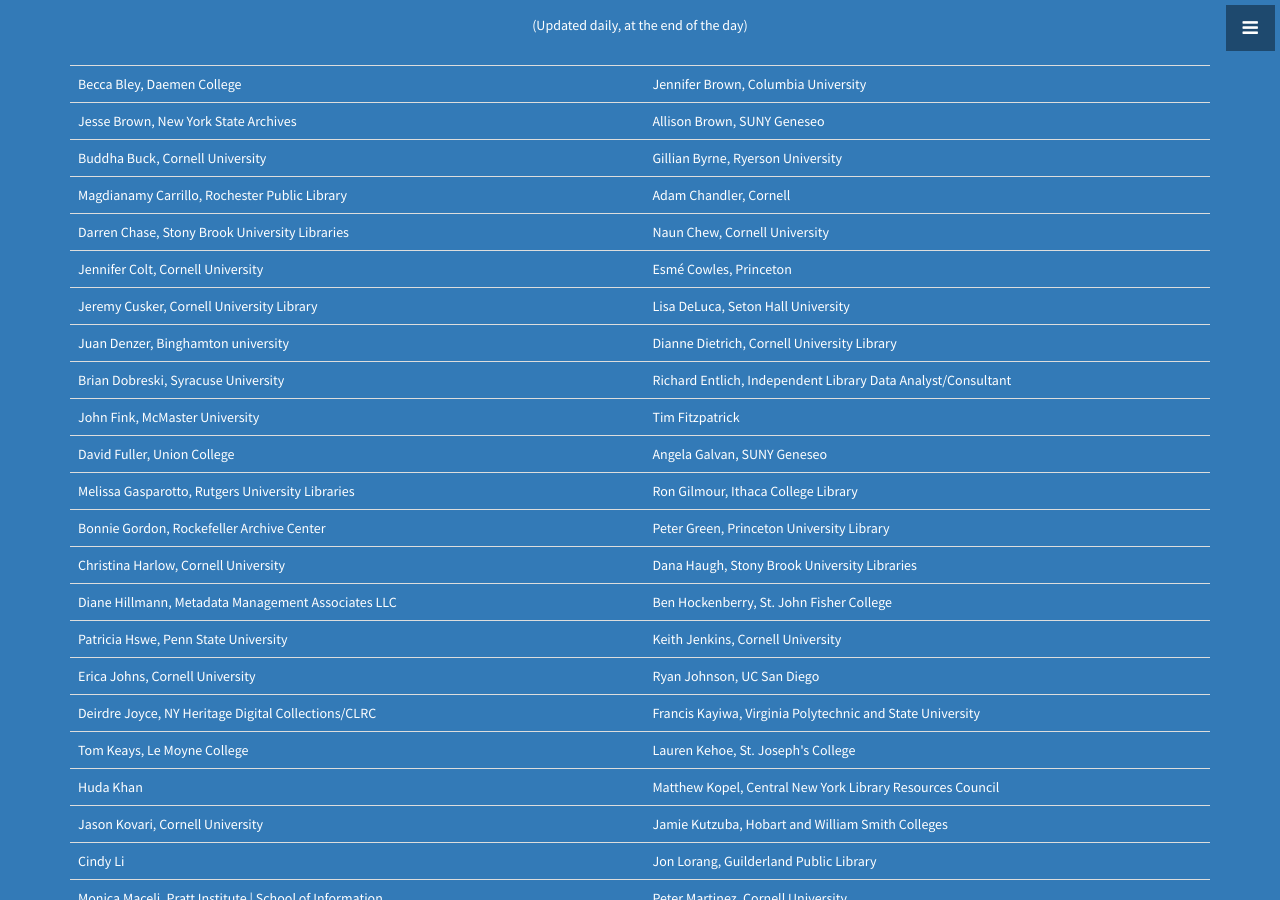
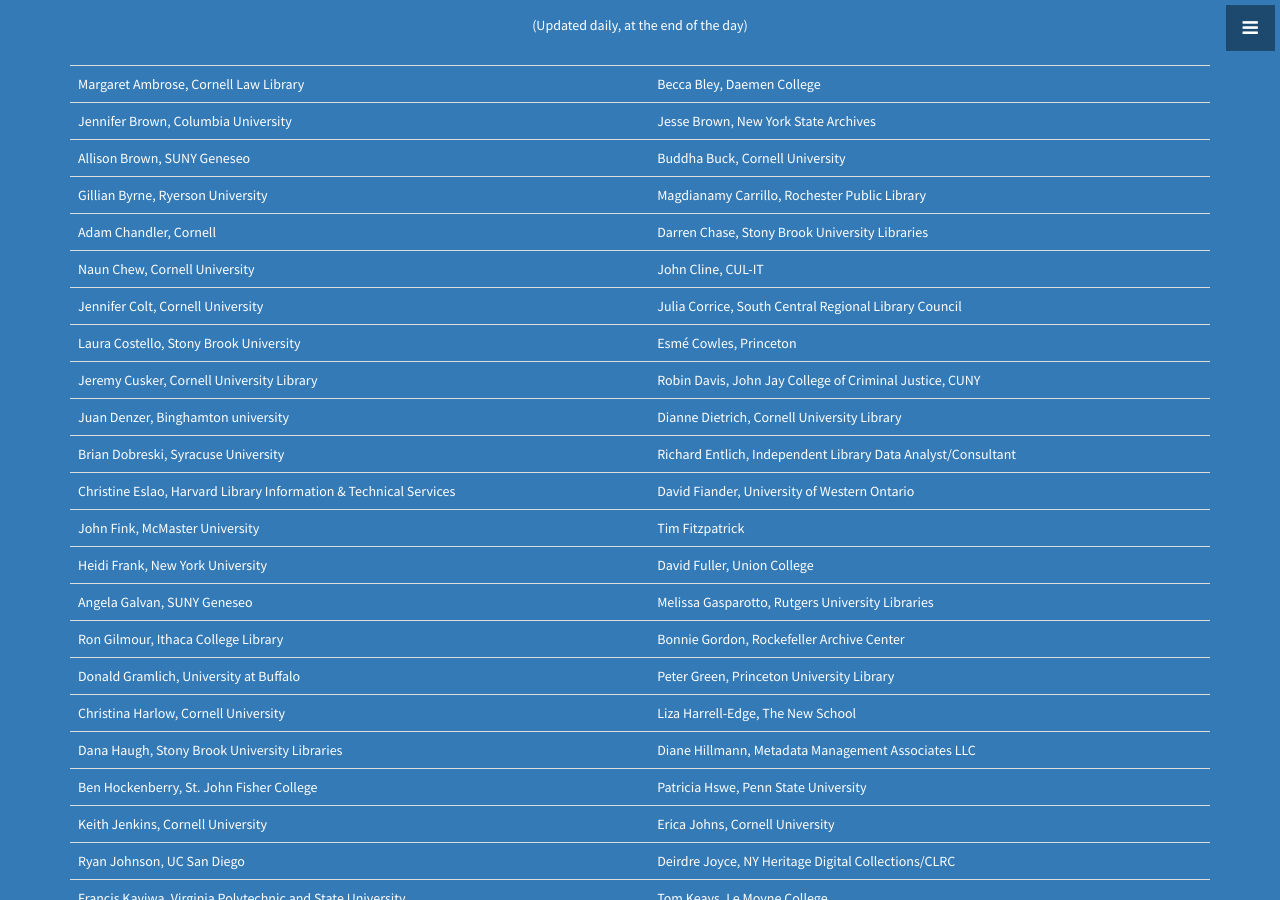
Before and after one commit to code4libNYS/2016, a Jekyll site: the page built from index.html, in a window 1280 px wide and 900 px high, scrolled down 5249 px. Built offline with Jekyll 4.4.1, drawn with Linux system fonts in a browser that asks for light colours; some of the changed text lies outside the part shown.

Commit message:
updated list of participants

```diff
--- a/_includes/participants.html
+++ b/_includes/participants.html
@@ -11,44 +11,52 @@
       <table class="table">
         <tbody>
           <tr>
-            <tr><td>Becca Bley, Daemen College</td> <td>Jennifer Brown, Columbia University</td></tr>
-            <tr><td>Jesse Brown, New York State Archives</td> <td>Allison Brown, SUNY Geneseo</td></tr>
-            <tr><td>Buddha Buck, Cornell University</td> <td>Gillian Byrne, Ryerson University</td></tr>
-            <tr><td>Magdianamy Carrillo, Rochester Public Library</td> <td>Adam Chandler, Cornell</td></tr>
-            <tr><td>Darren Chase, Stony Brook University Libraries</td> <td>Naun Chew, Cornell University</td></tr>
-            <tr><td>Jennifer Colt, Cornell University</td> <td>Esmé Cowles, Princeton</td></tr>
-            <tr><td>Jeremy Cusker, Cornell University Library</td> <td>Lisa DeLuca, Seton Hall University</td></tr>
+            <tr><td>Margaret Ambrose, Cornell Law Library</td> <td>Becca Bley, Daemen College</td></tr>
+            <tr><td>Jennifer Brown, Columbia University</td> <td>Jesse Brown, New York State Archives</td></tr>
+            <tr><td>Allison Brown, SUNY Geneseo</td> <td>Buddha Buck, Cornell University</td></tr>
+            <tr><td>Gillian Byrne, Ryerson University</td> <td>Magdianamy Carrillo, Rochester Public Library</td></tr>
+            <tr><td>Adam Chandler, Cornell</td> <td>Darren Chase, Stony Brook University Libraries</td></tr>
+            <tr><td>Naun Chew, Cornell University</td> <td>John Cline, CUL-IT</td></tr>
+            <tr><td>Jennifer Colt, Cornell University</td> <td>Julia Corrice, South Central Regional Library Council</td></tr>
+            <tr><td>Laura Costello, Stony Brook University</td> <td>Esmé Cowles, Princeton</td></tr>
+            <tr><td>Jeremy Cusker, Cornell University Library</td> <td>Robin Davis, John Jay College of Criminal Justice, CUNY</td></tr>
             <tr><td>Juan Denzer, Binghamton university</td> <td>Dianne Dietrich, Cornell University Library</td></tr>
             <tr><td>Brian Dobreski, Syracuse University</td> <td>Richard Entlich, Independent Library Data Analyst/Consultant</td></tr>
+            <tr><td>Christine Eslao, Harvard Library Information &amp; Technical Services</td><td>David Fiander, University of Western Ontario</td></tr>
             <tr><td>John Fink, McMaster University</td> <td>Tim Fitzpatrick</td></tr>
-            <tr><td>David Fuller, Union College</td> <td>Angela Galvan, SUNY Geneseo</td></tr>
-            <tr><td>Melissa Gasparotto, Rutgers University Libraries</td> <td>Ron Gilmour, Ithaca College Library</td></tr>
-            <tr><td>Bonnie Gordon, Rockefeller Archive Center</td> <td>Peter Green, Princeton University Library</td></tr>
-            <tr><td>Christina Harlow, Cornell University</td> <td>Dana Haugh, Stony Brook University Libraries</td></tr>
-            <tr><td>Diane Hillmann, Metadata Management Associates LLC</td> <td>Ben Hockenberry, St. John Fisher College</td></tr>
-            <tr><td>Patricia Hswe, Penn State University</td> <td>Keith Jenkins, Cornell University</td></tr>
-            <tr><td>Erica Johns, Cornell University</td> <td>Ryan Johnson, UC San Diego</td></tr>
-            <tr><td>Deirdre Joyce, NY Heritage Digital Collections/CLRC</td> <td>Francis Kayiwa, Virginia Polytechnic and State University</td></tr>
-            <tr><td>Tom Keays, Le Moyne College</td> <td>Lauren Kehoe, St. Joseph's College</td></tr>
-            <tr><td>Huda Khan</td> <td>Matthew Kopel, Central New York Library Resources Council</td></tr>
-            <tr><td>Jason Kovari, Cornell University</td> <td>Jamie Kutzuba, Hobart and William Smith Colleges</td></tr>
-            <tr><td>Cindy Li</td> <td>Jon Lorang, Guilderland Public Library</td></tr>
+            <tr><td>Heidi Frank, New York University</td> <td>David Fuller, Union College</td></tr>
+            <tr><td>Angela Galvan, SUNY Geneseo</td> <td>Melissa Gasparotto, Rutgers University Libraries</td></tr>
+            <tr><td>Ron Gilmour, Ithaca College Library</td> <td>Bonnie Gordon, Rockefeller Archive Center</td></tr>
+            <tr><td>Donald Gramlich, University at Buffalo</td> <td>Peter Green, Princeton University Library</td></tr>
+            <tr><td>Christina Harlow, Cornell University</td> <td>Liza Harrell-Edge, The New School</td></tr>
+            <tr><td>Dana Haugh, Stony Brook University Libraries</td> <td>Diane Hillmann, Metadata Management Associates LLC</td></tr>
+            <tr><td>Ben Hockenberry, St. John Fisher College</td> <td>Patricia Hswe, Penn State University</td></tr>
+            <tr><td>Keith Jenkins, Cornell University</td> <td>Erica Johns, Cornell University</td></tr>
+            <tr><td>Ryan Johnson, UC San Diego</td> <td>Deirdre Joyce, NY Heritage Digital Collections/CLRC</td></tr>
+            <tr><td>Francis Kayiwa, Virginia Polytechnic and State University</td> <td>Tom Keays, Le Moyne College</td></tr>
+            <tr><td>Lauren Kehoe, St. Joseph's College</td> <td>Huda Khan</td></tr>
+            <tr><td>Matthew Kopel, Central New York Library Resources Council</td> <td>Jason Kovari, Cornell University</td></tr>
+            <tr><td>Jamie Kutzuba, Hobart and William Smith Colleges</td> <td>Cindy Li</td></tr>
+            <tr><td>Jon Lorang, Guilderland Public Library</td> <td>Daniel Lovins, NYU</td></tr>
             <tr><td>Monica Maceli, Pratt Institute | School of Information</td> <td>Peter Martinez, Cornell University</td></tr>
             <tr><td>Melissa McElroy-Elve, Syracuse City SD Danforth Middle</td> <td>James McHugh, Nassau Library System</td></tr>
             <tr><td>John Mignault, Metropolitan NY Library Council</td> <td>Aaron Neslin, Onondaga County Public Library</td></tr>
             <tr><td>Youn Noh, Yale University</td> <td>Michelle Paolillo, Cornell</td></tr>
-            <tr><td>David Phillips, Cornell Library</td> <td>Tahir Poduska, Cornell University</td></tr>
-            <tr><td>Meredith Powers, Brooklyn Public Library</td> <td>Joyce Rambo, University at Albany</td></tr>
-            <tr><td>E Lynette Rayle, Cornell University</td> <td>Tara Robertson</td></tr>
-            <tr><td>Nick Ruest, York University</td> <td>Devin Sanera, Olin Library Research and Learning Services</td></tr>
-            <tr><td>Mark Sandford, Colgate University</td> <td>Phil Shen, Einstein</td></tr>
-            <tr><td>Zachary Spalding, Southeastern NY Library Resources Council</td> <td>Chris Stanton, Metropolitan New York Library Council</td></tr>
-            <tr><td>Jon Stroop, Princeton University Library</td> <td>Nikitas Tampakis, Princeton University Library</td></tr>
-            <tr><td>Martha Tenney, Barnard College</td> <td>Alevtina Verbovetskaya, City University of New York</td></tr>
-            <tr><td>Melissa Wallace, Cornell</td> <td>Simeon Warner, Cornell</td></tr>
-            <tr><td>Saebra Waterstraut, Pratt Institute</td> <td>Frances Webb, Cornell University</td></tr>
-            <tr><td>Heidi Webb, SUNY College of Environmental Science &amp; Forestry</td> <td>Kerri Willette, Metropolitan New York Library Council (METRO)</td></tr>
-            <tr><td>Andrew Woods, DuraSpace</td> <td>Jing Xu, Syracuse City Schools</td></tr>
+            <tr><td>Jessica Philippe, South Central Regional Library Council</td> <td>David Phillips, Cornell Library</td></tr>
+            <tr><td>Tahir Poduska, Cornell University</td> <td>Meredith Powers, Brooklyn Public Library</td></tr>
+            <tr><td>Joyce Rambo, University at Albany</td> <td>Rasan Rasch, NYU Digital Library</td></tr>
+            <tr><td>Logan Rath, The College at Brockport</td> <td>E Lynette Rayle, Cornell University</td></tr>
+            <tr><td>james reidy, Cornell University Library</td> <td>Tara Robertson</td></tr>
+            <tr><td>Nick Ruest, York University</td> <td>Luisa Sabin-Kildiss, Moffat Library of Washingtonville</td></tr>
+            <tr><td>Devin Sanera, Olin Library Research and Learning Services</td> <td>Mark Sandford, Colgate University</td></tr>
+            <tr><td>Phil Shen, Einstein</td> <td>Zachary Spalding, Southeastern NY Library Resources Council</td></tr>
+            <tr><td>Chris Stanton, Metropolitan New York Library Council</td> <td>Jon Stroop, Princeton University Library</td></tr>
+            <tr><td>Nikitas Tampakis, Princeton University Library</td> <td>Martha Tenney, Barnard College</td></tr>
+            <tr><td>Alevtina Verbovetskaya, City University of New York</td> <td>Melissa Wallace, Cornell</td></tr>
+            <tr><td>Simeon Warner, Cornell</td> <td>Saebra Waterstraut, Pratt Institute</td></tr>
+            <tr><td>Frances Webb, Cornell University</td> <td>Heidi Webb, SUNY College of Environmental Science &amp; Forestry</td></tr>
+            <tr><td>Kerri Willette, Metropolitan New York Library Council (METRO)</td> <td>Andrew Woods, DuraSpace</td></tr>
+            <tr><td>Jing Xu, Syracuse City Schools</td> <td> </td></tr>
             <tr><td></td><td></td></tr>
         </tbody>
       </table>
```
Also changed, not shown: 1 other file.
